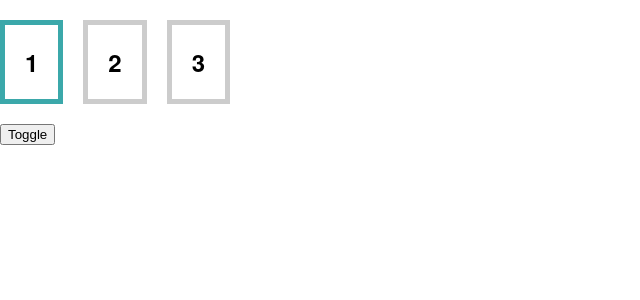
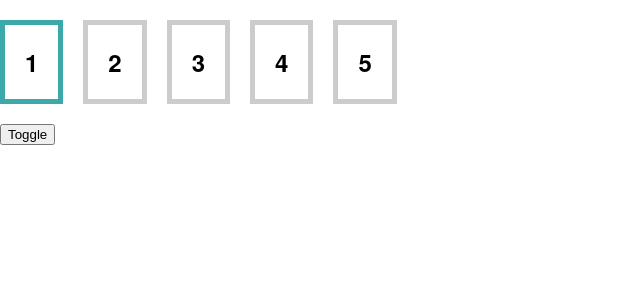
Before and after one commit to CUNYTechPrep/lab-react-toggle, a React (Vite) app: page / in a window 1280 px wide. Shown: the top 300 px of the page, without its empty margins (0-640 px from the left). Built offline with nearby package versions, Linux system fonts and the light colour scheme.

Commit message:
ToggleButtonnSwitcher
Done.

```diff
--- a/src/components/BoardSwitcher.jsx
+++ b/src/components/BoardSwitcher.jsx
@@ -1,4 +1,4 @@
-import React from "react";
+import React, { useState } from "react";
 
 function Board(props) {
   let className = "board";
@@ -10,16 +10,23 @@ function Board(props) {
 }
 
 function BoardSwitcher(props) {
+  const [selectedBoardIndex, setSelectedBoardIndex] = useState(0);
+
+  const handleClick = (e) =>
+    {
+      setSelectedBoardIndex((selectedBoardIndex + 1) % props.numBoards)
+    }
+
   let boards = [];
-  for (let ii = 0; ii < props.numBoards; ii++) {
-    let isSelected = ii === 0;
-    boards.push(<Board index={ii} selected={isSelected} key={ii} />);
+  for (let boardIndex = 0; boardIndex < props.numBoards; boardIndex++) {
+    let isBoardSelected = boardIndex === selectedBoardIndex;
+    boards.push(<Board index={boardIndex} selected={isBoardSelected} key={boardIndex} />);
   }
 
   return (
     <div>
       <div className="boards">{boards}</div>
-      <button>Toggle</button>
+      <button onClick={handleClick}>Toggle</button>
     </div>
   );
 }
--- a/src/main.jsx
+++ b/src/main.jsx
@@ -3,9 +3,10 @@ import ReactDOM from "react-dom/client";
 import BoardSwitcher from "./components/BoardSwitcher";
 import "./index.css";
 
+
 const root = ReactDOM.createRoot(document.getElementById("root"));
 root.render(
   <React.StrictMode>
-    <BoardSwitcher numBoards={3} />
+    <BoardSwitcher numBoards={5} />
   </React.StrictMode>
 );
```
